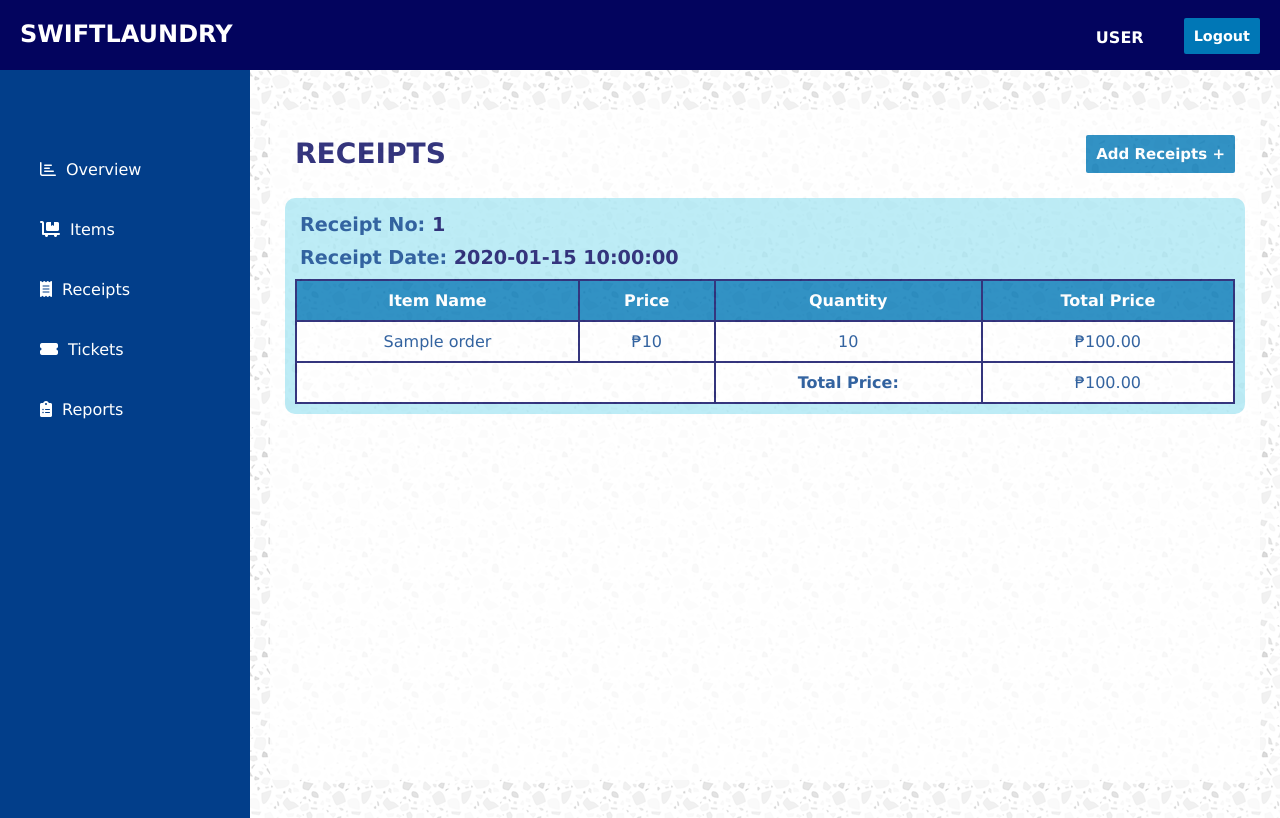
After one commit to Mendeir/SwiftLaundry, a PHP site: page /dashboard_receipts.php in a window 1280 px wide. The commit adds this page. Run offline with PHP 8.4, Linux system fonts and the light colour scheme; tables that the repository leaves empty or names only in its code hold one stand-in row (values such as "Sample post").

Commit message:
Finish receipts display

```diff
--- a/css/dashboard_style.css
+++ b/css/dashboard_style.css
@@ -227,6 +227,7 @@ section .receipt-items {
     border-radius: 10px;
     padding: 10px;
     text-align: center;
+    clear: both;
 }
 
 
@@ -262,7 +263,6 @@ section .receipt-orders {
 .receipts-table {
     width: 100%;
     border-collapse: collapse;
-
 }
 
 .receipts-table td, .receipts-table th {
@@ -296,3 +296,54 @@ section .receipt-orders {
 .receipts-table button:hover, .receipts-table input:hover{
     background: #023E8A;
 }
+
+.receipt-container {
+    display: grid;
+    grid-template-columns: repeat(auto-fit, minmax(25rem, 1fr));
+    grid-column-gap: 20px;
+    grid-row-gap: 20px;
+}
+
+.card .receipt-id {
+    font-size: 1.2rem;
+    font-weight: bolder;
+    margin: 5px;
+    margin-bottom: 10px;
+    color: #023E8A;
+    text-align: left;
+}
+
+.card .receipt-date {
+    font-size: 1.2rem;
+    font-weight: bolder;
+    margin: 5px;
+    margin-bottom: 10px;
+    color: #023E8A;
+    text-align: left;
+}
+
+.receipts-span {
+    color: #03045E;
+}
+
+.card-table {
+    width: 100%;
+    border-collapse: collapse;
+}
+
+.card-table td, .card-table th {
+    border: 2px solid #03045E;
+    padding: 10px 5px;
+    text-align: center;
+    font-size: 1rem;
+    background-color: #FFF;
+}
+
+.card-table td {
+    color: #023E8A;
+}
+
+.card-table th {
+    background-color: #0077B6;
+    color: #FFF;
+}
--- /dev/null
+++ b/dashboard_receipts.php
@@ -0,0 +1,85 @@
+<!DOCTYPE html>
+<html lang="en">
+<head>
+    <?php include_once("inc/head.inc") ?>
+</head>
+<body>
+    <?php include_once("inc/header.inc") ?>
+
+    <section>
+        <div class="content">
+            <div class="content-header">
+                <div class="section-name">
+                    <h3>RECEIPTS</h3>
+                </div>
+                <div class="add-item">
+                    <a href="add_receipts.php" class="add-item-button">Add Receipts +</a>
+                </div>
+
+            </div>
+
+            <div class="content-items">
+                <div class="receipt-container">
+                    <?php
+
+                        include_once("db/db_SwiftLaundry_connection_script.php");
+
+                        $sql_command = "SELECT receipt_id, receipt_date FROM receipts";
+                        $result = $connection->query($sql_command);
+
+                        if ($result-> num_rows > 0) {
+                            while($row = $result-> fetch_assoc()) {
+                                $receipt_id = $row["receipt_id"];
+                                $total_price = 0;
+
+                                echo '<div class="card">';
+                                    echo '<div class="receipt-id">Receipt No: <span class="receipts-span">'.$row["receipt_id"].'</span></div>';
+                                    echo '<div class="receipt-id">Receipt Date: <span class="receipts-span">'.$row["receipt_date"].'</span></div>';
+                                    echo '<table class="card-table">';
+                                        echo '<tr>';
+                                            echo '<th>Item Name</th>';
+                                            echo '<th>Price</th>';
+                                            echo '<th>Quantity</th>';
+                                            echo '<th>Total Price</th>';
+
+                                        echo '<tr>';
+                                        $retrieve_orders =  "SELECT item_name, price, quantity
+                                                            FROM orders as o
+                                                            INNER JOIN items as i ON o.items_id = i.item_id
+                                                            INNER JOIN receipts as r ON o.receipts_id = r.receipt_id
+                                                            WHERE receipts_id = '$receipt_id'
+                                        ";
+                                        $orders_result = $connection->query($retrieve_orders);
+
+                                        if ($orders_result-> num_rows > 0) {
+                                            while($orders_row = $orders_result->fetch_assoc()) {
+                                                echo '<tr>';
+                                                    echo '<td>'.$orders_row["item_name"].'</td>';
+                                                    echo '<td>₱'.$orders_row["price"].'</td>';
+                                                    echo '<td>'.$orders_row["quantity"].'</td>';
+                                                    echo '<td>₱'.number_format($orders_row['price'] * $orders_row['quantity'], 2).'</td>';
+                                                echo '</tr>';
+
+                                                $total_price = $total_price + $orders_row['price'] * $orders_row['quantity'];
+                                            }
+                                        }
+
+                                        echo '<tr>';
+                                            echo '<td colspan=2></td>';
+                                            echo '<td><b>Total Price: </b></td>';
+                                            echo '<td>₱'.number_format($total_price, 2).'</td>';
+                                        echo '</tr>';
+
+                                    echo '</table>';
+                                echo '</div>';
+                            }
+
+                        }
+
+                    ?>
+                </div>
+            </div>
+        </div>
+    </section>
+</body>
+</html>
--- a/db/insert_receipts_script.php
+++ b/db/insert_receipts_script.php
@@ -6,7 +6,7 @@
 
     if(isset($_POST["clear-all"])) {
         unset($_SESSION["receipts"]);
-        header("Location: ../dashboard_receipts.php");
+        header("Location: ../add_receipts.php");
     }
 
     if(isset($_POST["save-receipt"])) {
```
Also changed, not shown: add_receipts.php (+14 -8 lines), dashboard_items.php (+1 -66 lines).
